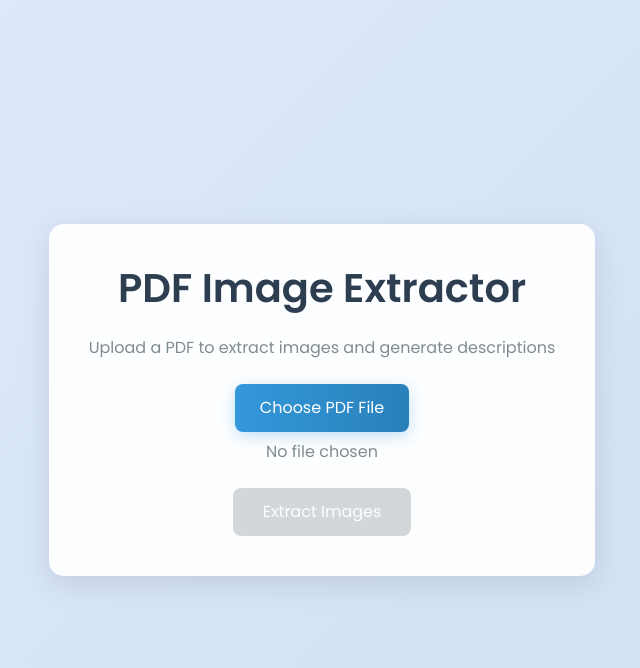
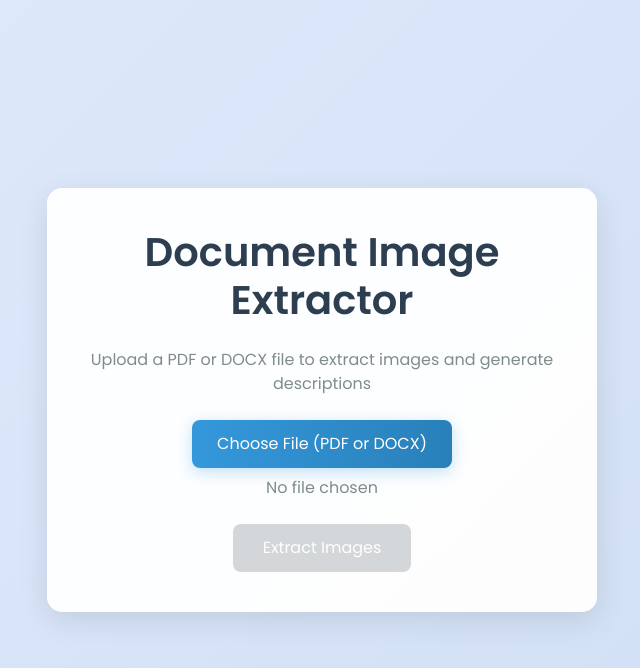
Before and after one commit to ansh-prasad/Alt_Text_Generator, a Flask app: page / in a window 1280 px wide. Shown: the top 668 px of the page, without its empty margins (318-958 px from the left). Run offline with Flask 3, Linux system fonts and the light colour scheme; parts of the project's set-up code (start-up, migrations or seed data) failed here and were passed over; some libraries are stand-ins or nearby versions.

```diff
--- a/app.py
+++ b/Seminar/app.py
@@ -9,6 +9,8 @@ import io
 from dotenv import load_dotenv
 from itertools import cycle
 import json
+from docx import Document  # Added for DOCX support
+import mimetypes
 
 load_dotenv()
 
@@ -26,7 +28,6 @@ api_key_iterator = cycle(API_KEYS)
 if not all(API_KEYS):
     raise ValueError("All three GEMINI_API_KEYs must be provided in .env file")
 
-# Create folders if they don't exist
 for folder in [app.config['UPLOAD_FOLDER'], app.config['EXTRACTED_FOLDER']]:
     if not os.path.exists(folder):
         os.makedirs(folder)
@@ -57,20 +58,14 @@ def generate_alt_text(image_path, client):
         return f"Image description: Unable to generate alt text due to {str(e)}"
 
 def cleanup_folder(folder):
-    """Remove all files in the specified folder"""
     for filename in os.listdir(folder):
         file_path = os.path.join(folder, filename)
-        try:
-            if os.path.isfile(file_path):
-                os.unlink(file_path)
-        except Exception as e:
-            print(f"Error deleting {file_path}: {e}")
+        if os.path.isfile(file_path):
+            os.unlink(file_path)
 
 def extract_images_from_pdf(pdf_path, output_folder):
     try:
-        # Clean up extracted images folder before processing new PDF
         cleanup_folder(output_folder)
-
         pdf_document = fitz.open(pdf_path)
         total_images = sum(len(page.get_images(full=True)) for page in pdf_document)
         image_count = 0
@@ -114,34 +109,91 @@ def extract_images_from_pdf(pdf_path, output_folder):
     except Exception as e:
         yield f"data: {json.dumps({'error': str(e)})}\n\n"
 
+def extract_images_from_docx(docx_path, output_folder):
+    try:
+        cleanup_folder(output_folder)
+        doc = Document(docx_path)
+        client = GeminiAPIClient()
+        extracted_images = []
+        image_count = 0
+        seen_image_hashes = set()
+
+        # Get all images from the document
+        rels = doc.part.rels
+        total_images = sum(1 for rel in rels.values() if "image" in rel.target_ref.lower())
+
+        for rel in rels.values():
+            if "image" in rel.target_ref.lower():
+                image_part = rel.target_part
+                image_bytes = image_part.blob
+                image_hash = hashlib.md5(image_bytes).hexdigest()
+
+                if image_hash in seen_image_hashes:
+                    continue
+
+                seen_image_hashes.add(image_hash)
+                # Determine image extension from content type
+                content_type = image_part.content_type
+                ext = mimetypes.guess_extension(content_type) or '.png'
+                if ext.startswith('.'):
+                    ext = ext[1:]
+
+                output_file = os.path.join(output_folder, f"image_{image_count}.{ext}")
+
+                with open(output_file, "wb") as image_file:
+                    image_file.write(image_bytes)
+
+                alt_text = generate_alt_text(output_file, client)
+                client.switch_api_key()
+
+                extracted_images.append({
+                    'path': output_file,
+                    'alt_text': alt_text
+                })
+                image_count += 1
+                progress = (image_count / total_images) * 100 if total_images > 0 else 100
+                yield f"data: {json.dumps({'progress': progress, 'completed': False})}\n\n"
+
+        yield f"data: {json.dumps({'progress': 100, 'completed': True, 'images': extracted_images})}\n\n"
+    except Exception as e:
+        yield f"data: {json.dumps({'error': str(e)})}\n\n"
+
 @app.route('/', methods=['GET', 'POST'])
-def upload_pdf():
+def upload_file():
     if request.method == 'POST':
-        if 'pdf_file' not in request.files:
+        if 'file' not in request.files:
             return redirect(request.url)
 
-        pdf_file = request.files['pdf_file']
-        if pdf_file.filename == '':
+        file = request.files['file']
+        if file.filename == '':
             return redirect(request.url)
 
-        # Clean up uploads folder before saving new file
         cleanup_folder(app.config['UPLOAD_FOLDER'])
-
-        filename = secure_filename(pdf_file.filename)
+        filename = secure_filename(file.filename)
         file_path = os.path.join(app.config['UPLOAD_FOLDER'], filename)
-        pdf_file.save(file_path)
+        file.save(file_path)
         app.config['CURRENT_FILE'] = file_path
-        return redirect(url_for('process_pdf'))
+        return redirect(url_for('process_file'))
 
     return render_template('upload.html')
 
 @app.route('/process')
-def process_pdf():
+def process_file():
     file_path = app.config.get('CURRENT_FILE')
     if not file_path or not os.path.exists(file_path):
-        return Response(f"data: {json.dumps({'error': 'No file uploaded or file not found'})}\n\n", mimetype='text/event-stream')
+        return Response(f"data: {json.dumps({'error': 'No file uploaded or file not found'})}\n\n",
+                       mimetype='text/event-stream')
 
-    return Response(extract_images_from_pdf(file_path, app.config['EXTRACTED_FOLDER']), mimetype='text/event-stream')
+    # Determine file type and process accordingly
+    if file_path.lower().endswith('.pdf'):
+        return Response(extract_images_from_pdf(file_path, app.config['EXTRACTED_FOLDER']),
+                       mimetype='text/event-stream')
+    elif file_path.lower().endswith('.docx'):
+        return Response(extract_images_from_docx(file_path, app.config['EXTRACTED_FOLDER']),
+                       mimetype='text/event-stream')
+    else:
+        return Response(f"data: {json.dumps({'error': 'Unsupported file format. Please upload PDF or DOCX'})}\n\n",
+                       mimetype='text/event-stream')
 
 @app.route('/results')
 def results():
--- a/templates/upload.html
+++ b/Seminar/templates/upload.html
@@ -3,8 +3,11 @@
   <head>
     <meta charset="UTF-8" />
     <meta name="viewport" content="width=device-width, initial-scale=1.0" />
-    <title>Upload PDF - Image Extractor</title>
-    <link href="https://cdn.jsdelivr.net/npm/bootstrap@5.3.0/dist/css/bootstrap.min.css" rel="stylesheet" />
+    <title>Upload File - Image Extractor</title>
+    <link
+      href="https://cdn.jsdelivr.net/npm/bootstrap@5.3.0/dist/css/bootstrap.min.css"
+      rel="stylesheet"
+    />
     <style>
       body {
         background: linear-gradient(135deg, #e0eafc, #cfdef3);
@@ -82,23 +85,25 @@
   </head>
   <body>
     <div class="upload-container">
-      <h1 class="text-center mb-4">PDF Image Extractor</h1>
+      <h1 class="text-center mb-4">Document Image Extractor</h1>
       <p class="text-center text-muted mb-4">
-        Upload a PDF to extract images and generate descriptions
+        Upload a PDF or DOCX file to extract images and generate descriptions
       </p>
       <form method="post" enctype="multipart/form-data" id="uploadForm">
         <div class="mb-4 text-center">
-          <label for="pdf_file" class="custom-file-upload">
-            Choose PDF File
+          <label for="file" class="custom-file-upload">
+            Choose File (PDF or DOCX)
           </label>
           <input
             type="file"
-            name="pdf_file"
-            id="pdf_file"
-            accept=".pdf"
+            name="file"
+            id="file"
+            accept=".pdf,.docx"
             onchange="this.form.submitBtn.disabled=false; document.getElementById('file-chosen').style.color='#2c3e50';"
           />
-          <span id="file-chosen" class="d-block mt-2 text-muted">No file chosen</span>
+          <span id="file-chosen" class="d-block mt-2 text-muted"
+            >No file chosen</span
+          >
         </div>
         <div class="text-center">
           <input
@@ -129,7 +134,7 @@
 
     <script src="https://cdn.jsdelivr.net/npm/bootstrap@5.3.0/dist/js/bootstrap.bundle.min.js"></script>
     <script>
-      const fileInput = document.getElementById("pdf_file");
+      const fileInput = document.getElementById("file");
       const fileChosen = document.getElementById("file-chosen");
       const form = document.getElementById("uploadForm");
       const progressContainer = document.getElementById("progressContainer");
@@ -150,7 +155,7 @@
         const formData = new FormData(this);
         const uploadResponse = await fetch("/", {
           method: "POST",
-          body: formData
+          body: formData,
         });
 
         if (!uploadResponse.ok) {
@@ -194,6 +199,9 @@
         };
       });
     </script>
-    <link href="https://fonts.googleapis.com/css2?family=Poppins:wght@400;600&display=swap" rel="stylesheet" />
-  </head>
+    <link
+      href="https://fonts.googleapis.com/css2?family=Poppins:wght@400;600&display=swap"
+      rel="stylesheet"
+    />
+  </body>
 </html>
```
Also changed, not shown: Seminar/requirements.txt (renamed from requirements.txt), Seminar/templates/results.html (renamed from templates/results.html), Seminar/vercel.json (renamed from vercel.json), 8 other files.
